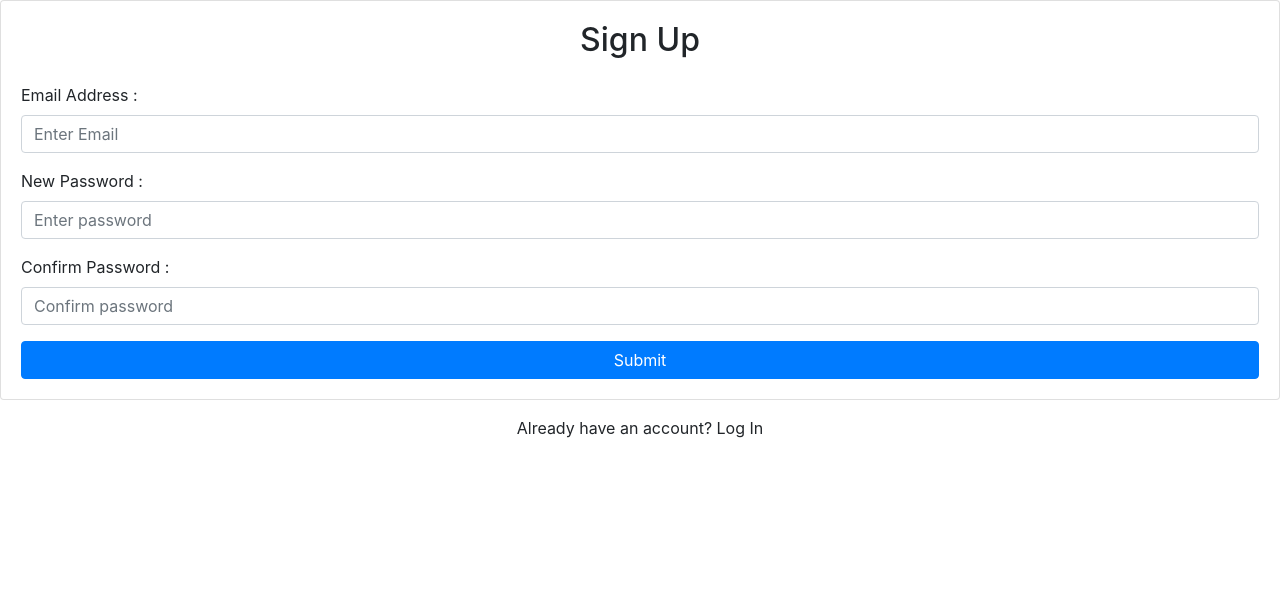
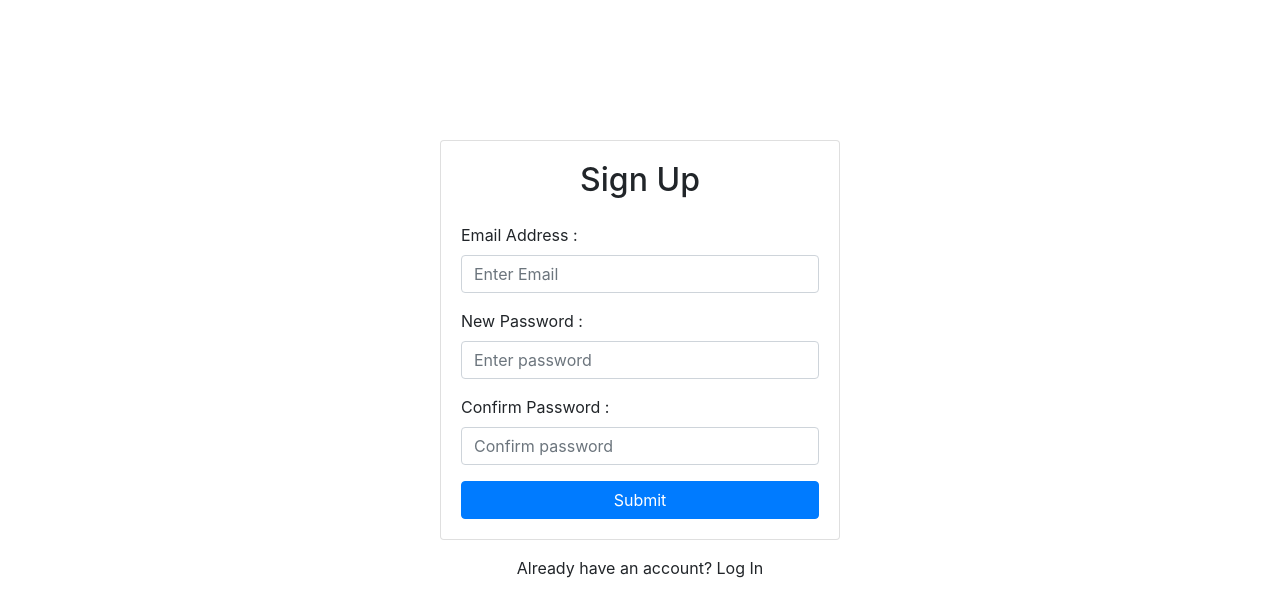
Before and after one commit to nihalpandey4/firebase-react-auth-template, a React (Create React App) app: page / in a window 1280 px wide. Shown: the top 616 px of the page. Built offline with nearby package versions, Linux system fonts and the light colour scheme.

Commit message:
container added

```diff
--- a/src/compnents/App.js
+++ b/src/compnents/App.js
@@ -1,12 +1,14 @@
-
+import {Container} from "react-bootstrap"
 
 import SignUp from "./SignUp"
 
 const App=()=> {
   return (
-    <div className="App">
-      <SignUp/>
-    </div>
+    <Container className="d-flex justify-content-center align-items-center" style={{minHeight:"90vh"}}>
+      <div className="w-100" style={{maxWidth:"400px"}}>
+        <SignUp/>
+      </div>
+    </Container>
   );
 }
 
--- a/src/compnents/SignUp.js
+++ b/src/compnents/SignUp.js
@@ -1,7 +1,11 @@
-import React from "react"
+import React,{useRef} from "react"
 import {Card,Form,Button} from "react-bootstrap";
 
 const SignUp  = () =>{
+    const emailRef = useRef();
+    const passwordRef = useRef();
+    const confirmPasswordRef = useRef();
+
     return(
         <>
             <Card>
@@ -10,15 +14,15 @@ const SignUp  = () =>{
                     <Form>
                         <Form.Group>
                             <Form.Label>Email Address : </Form.Label>
-                            <Form.Control type="email" placeholder="Enter Email" />
+                            <Form.Control type="email" placeholder="Enter Email" ref= {emailRef} />
                         </Form.Group>
                         <Form.Group>
                             <Form.Label>New Password : </Form.Label>
-                            <Form.Control type="password" placeholder="Enter password" />
+                            <Form.Control type="password" placeholder="Enter password" ref= {passwordRef} />
                         </Form.Group>
                         <Form.Group>
                             <Form.Label>Confirm Password : </Form.Label>
-                            <Form.Control type="password" placeholder="Confirm password" />
+                            <Form.Control type="password" placeholder="Confirm password" ref= {confirmPasswordRef} />
                         </Form.Group>
                         <Button type="submit" className="w-100">Submit</Button>
                     </Form>
```
Also changed, not shown: 1 other file (tests, documents, lock files or other folders).
